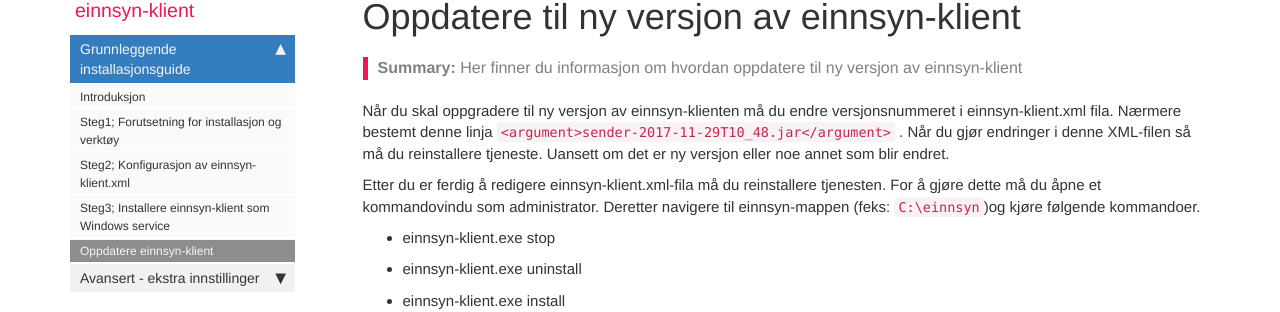
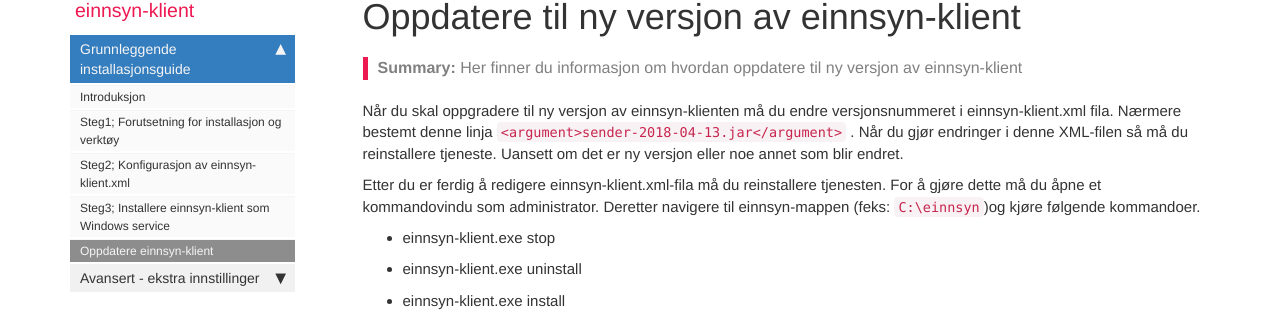
Before and after one commit to difi/einnsyn-klient, a Jekyll site: the page built from pages/4_oppdatere_tjeneste.md, in a window 1280 px wide and 1308 px high. Shown: the part 114-426 px from the top of the window. Built offline with Jekyll 4.4.1, drawn with Linux system fonts in a browser that asks for light colours; nearby versions of some CDN libraries; comment, search, counter and statistics services are not loaded.

Commit message:
Update 4_oppdatere_tjeneste.md

````diff
--- a/pages/4_oppdatere_tjeneste.md
+++ b/pages/4_oppdatere_tjeneste.md
@@ -8,7 +8,7 @@ layout: page
 sidebar: main_sidebar
 ---
 
-Når du skal oppgradere til ny versjon av einnsyn-klienten må du endre versjonsnummeret i einnsyn-klient.xml fila. Nærmere bestemt denne linja ```<argument>sender-2017-11-29T10_48.jar</argument>``` . Når du gjør endringer i denne XML-filen så må du reinstallere tjeneste.  Uansett om det er ny versjon eller noe annet som blir endret.
+Når du skal oppgradere til ny versjon av einnsyn-klienten må du endre versjonsnummeret i einnsyn-klient.xml fila. Nærmere bestemt denne linja ```<argument>sender-2018-04-13.jar</argument>``` . Når du gjør endringer i denne XML-filen så må du reinstallere tjeneste.  Uansett om det er ny versjon eller noe annet som blir endret.
 
 Etter du er ferdig å redigere einnsyn-klient.xml-fila må du reinstallere tjenesten. For å gjøre dette må du åpne et kommandovindu som administrator. Deretter navigere til einnsyn-mappen (feks: ```C:\einnsyn```)og kjøre følgende kommandoer.
 
````
